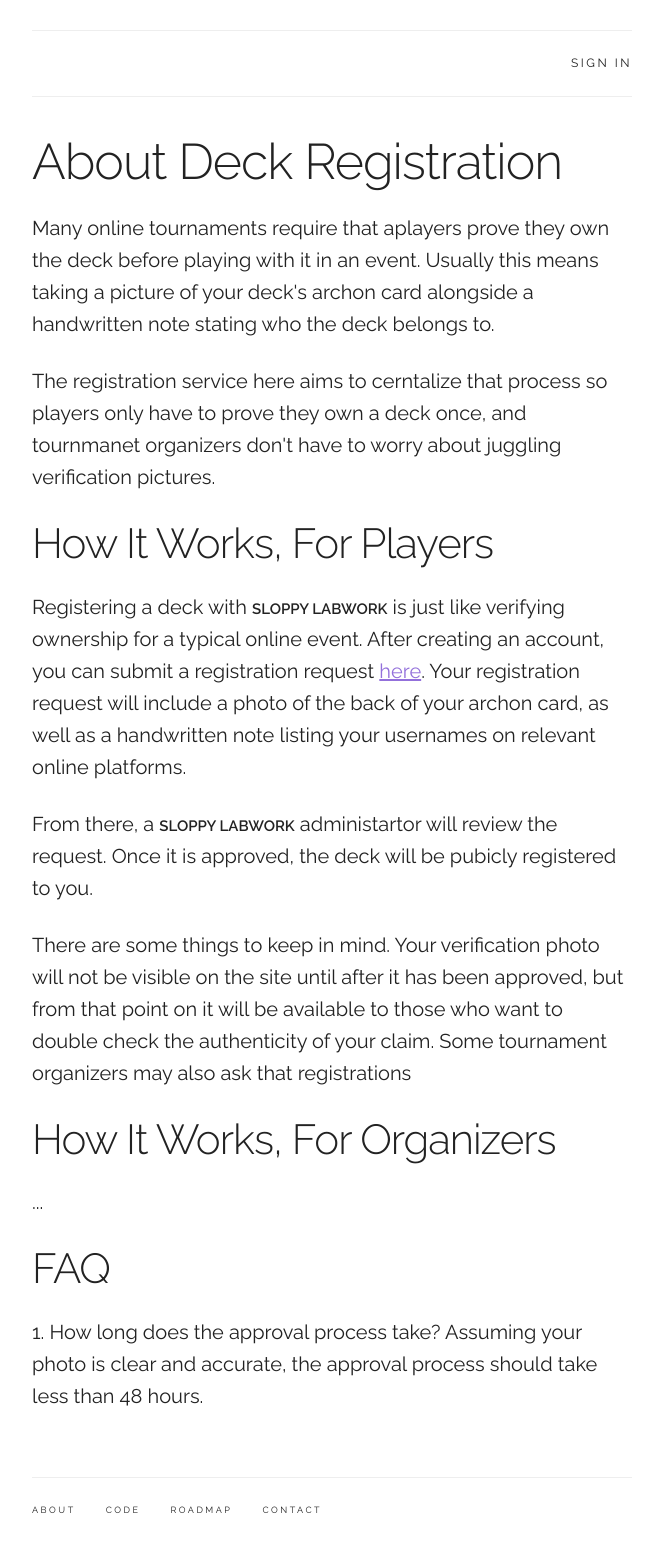
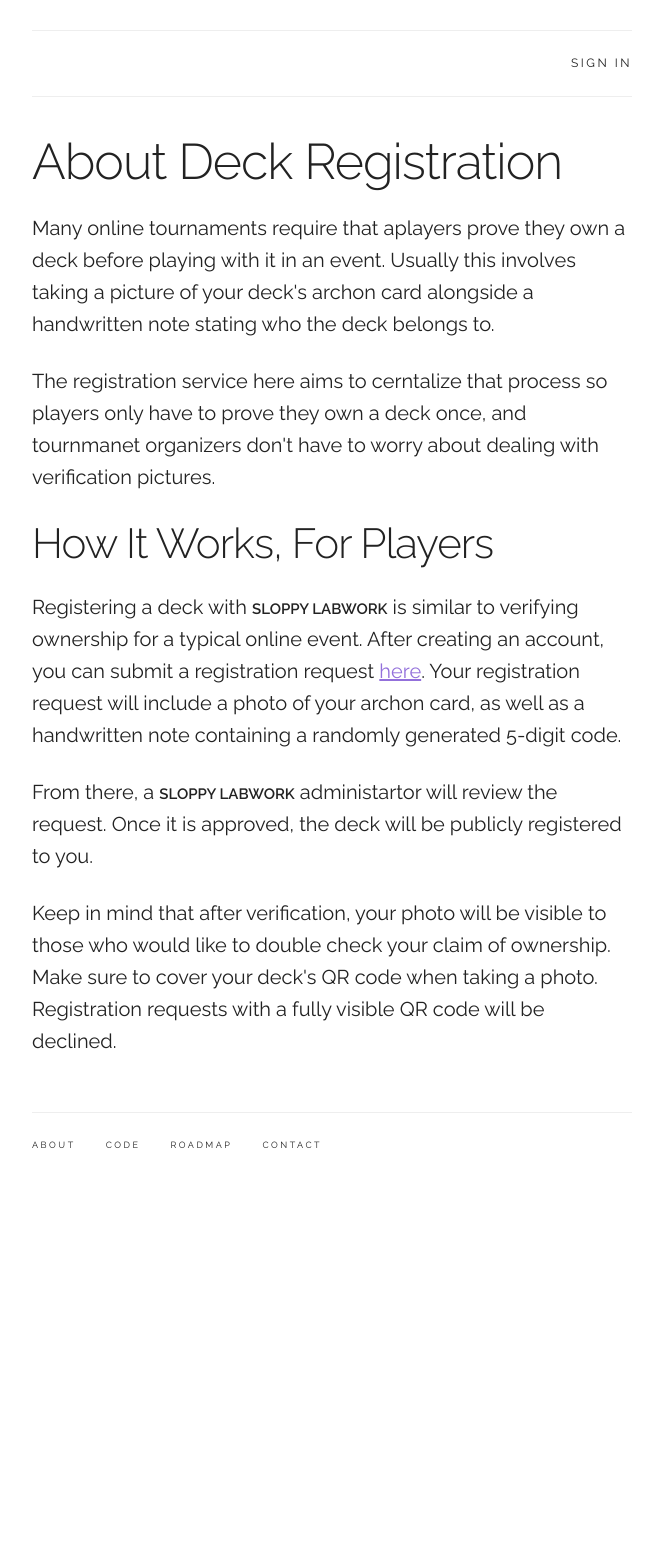
Before and after one commit to jtrussell/sloppy-labwork, a Django app: page /register/about/ in a window 1280 px wide. Shown: the whole page, without its empty margins (308-971 px from the left). After the commit the page ends 1148 px from the top, so only its background shows below. Run offline with Django 3.2, Linux system fonts and the light colour scheme; parts of the project's set-up code (start-up, migrations or seed data) failed here and were passed over.

Commit message:
Save verification code with registration

```diff
--- a/register/models.py
+++ b/register/models.py
@@ -12,6 +12,7 @@ class DeckRegistration(models.Model):
         User, on_delete=models.CASCADE, related_name='deck_registrations')
     deck = models.ForeignKey(
         Deck, on_delete=models.CASCADE, related_name='deck_registrations')
+    verification_code = models.CharField(max_length=5, default='?????')
     verification_photo_url = models.CharField(
         max_length=255, default=None, blank=True, null=True)
     is_verified = models.BooleanField(
--- a/register/templates/register/page-about.html
+++ b/register/templates/register/page-about.html
@@ -2,46 +2,39 @@
 
 {% block content %}
   <h1>About Deck Registration</h1>
-  <p>Many online tournaments require that aplayers prove they own the deck
-  before playing with it in an event. Usually this means taking a picture of
-  your deck's archon card alongside a handwritten note stating who the deck
-  belongs to.</p>
+  <p>Many online tournaments require that aplayers prove they own a deck
+  before playing with it in an event. Usually this involves taking a picture
+  of your deck's archon card alongside a handwritten note stating who the
+  deck belongs to.</p>
   <p>The registration service here aims to cerntalize that process so players
   only have to prove they own a deck once, and tournmanet organizers don't
-  have to worry about juggling verification pictures.</p>
+  have to worry about dealing with verification pictures.</p>
 
   <h2>How It Works, For Players</h2>
   <p>Registering a deck with <span class="brand">Sloppy Labwork</span> is
-  just like verifying ownership for a typical online event. After creating an
-  account, you can submit a registration request <a href="{% url 'register-add' %}">here</a>.
-  Your registration request will include a photo of
-  the back of your archon card, as well as a handwritten note listing your
-  usernames on relevant online platforms.</p>
+  similar to verifying ownership for a typical online event. After creating
+  an account, you can submit a registration request <a href="{% url 'register-add' %}">here</a>.
+  Your registration request will include a photo of your archon card, as well
+  as a handwritten note containing a randomly
+  generated 5-digit code.</p>
 
   <p>From there, a <span class="brand">Sloppy Labwork</span> administartor
-  will review the request. Once it is approved, the deck will be pubicly
+  will review the request. Once it is approved, the deck will be publicly
   registered to you.</p>
 
-  <p>There are some things to keep in mind. Your verification photo will not
-  be visible on the site until after it has been approved, but from that
-  point on it will be available to those who want to double check the
-  authenticity of your claim. Some tournament organizers may also ask that
-  registrations </p>
+  <p>Keep in mind that after verification, your photo will be visible to
+  those who would like to double check your claim of ownership. Make sure to
+  cover your deck's QR code when taking a photo. Registration requests with a
+  fully visible QR code will be declined.</p>
 
+  <!--
   <h2>How It Works, For Organizers</h2>
   <p>...</p>
+  -->
 
-  <h2>FAQ</h2>
-  <ol>
-    <li>
-      <span class="faq-question">
-        How long does the approval process take?
-      </span>
-      <span class="faq-answer">
-        Assuming your photo is clear and accurate, the approval process
-        should take less than 48 hours.
-      </span>
-    </li>
-  </ol>
+  <!--
+  <h2>Example</h2>
+  <p>Example photo here...</p>
+  -->
 
 {% endblock %}
--- a/register/templates/register/page-review.html
+++ b/register/templates/register/page-review.html
@@ -6,6 +6,7 @@
   <li>Discord: {{ registration.user.profile.discord_handle }}</li>
   <li>Challonge: {{ registration.user.profile.challonge_handle }}</li>
   <li>TCO: {{ registration.user.profile.tco_handle }}</li>
+  <li>Verification Code: {{ registration.verification_code }}</li>
 </ul>
 
 <img src="{{ registration.verification_photo_url }}" alt="Verification photo">
--- a/register/views.py
+++ b/register/views.py
@@ -91,8 +91,8 @@ def add(request):
 
     if request.method == 'POST':
         form = RegiseterNewDeckForm(request.POST, request.FILES)
-        nonce = SignedNonce.from_post(request.POST)
-        if not nonce.is_valid():
+        signed_nonce = SignedNonce.from_post(request.POST)
+        if not signed_nonce.is_valid():
             error_messages.append(
                 'The registration code just sumitted has expired. Please use the code below to submit a new registration request.')
         elif form.is_valid():
@@ -121,11 +121,11 @@ def add(request):
             registration = DeckRegistration()
             registration.user = request.user
             registration.deck = deck
+            registration.verification_code = signed_nonce.nonce
 
             try:
-                registration.verification_photo_url = 'https://example.com/foo.png'
-                # registration.verification_photo_url = save_verification_photo(
-                #    request, form, deck)
+                registration.verification_photo_url = save_verification_photo(
+                    request, form, deck)
                 registration.save()
                 return HttpResponseRedirect(reverse('register-detail', kwargs={'pk': registration.id}))
             except ClientError:
```
Also changed, not shown: register/migrations/0007_deckregistration_verification_code.py (added).
